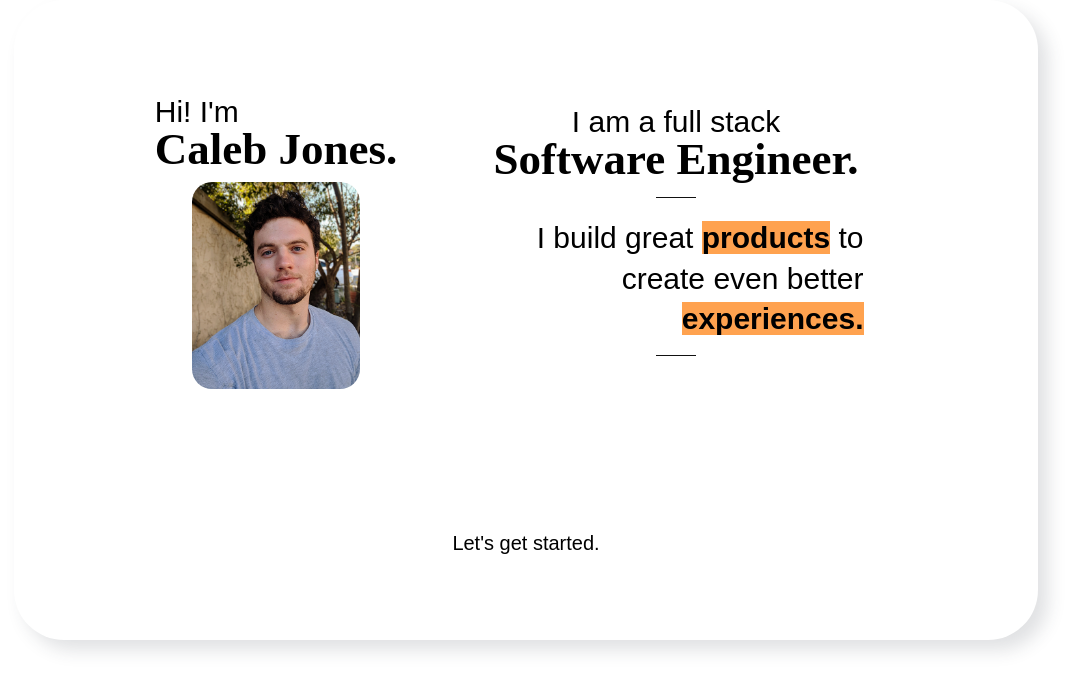
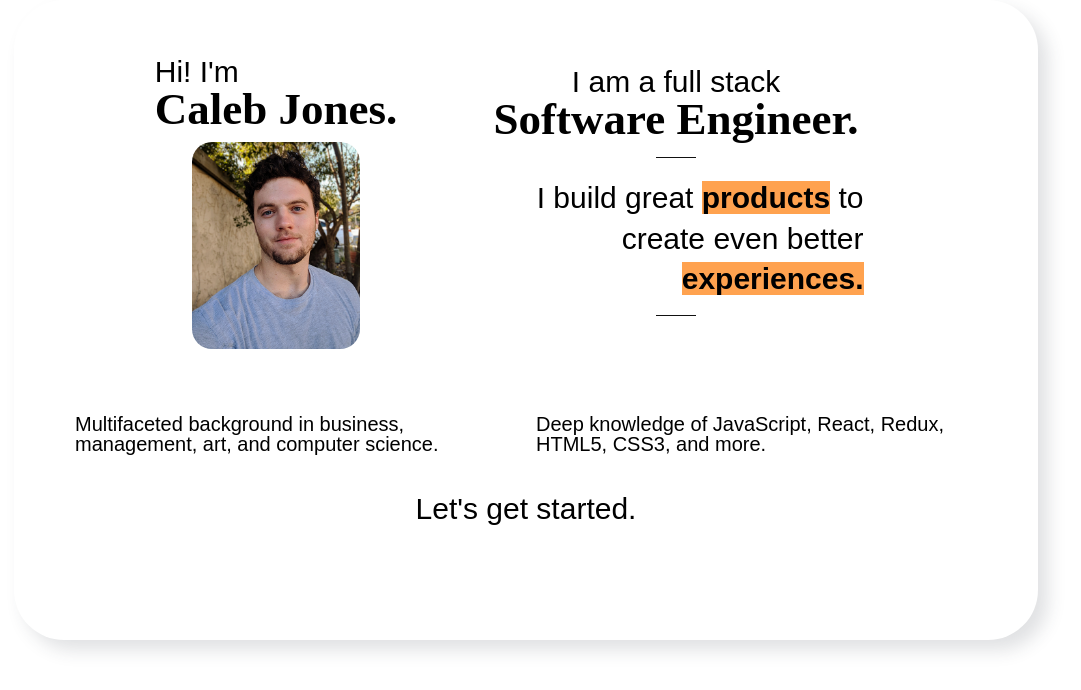
Before and after one commit to calebjo/portfolio-site, a Next.js app: page /components/home_section in a window 1280 px wide. Shown: the top 690 px of the page, without its empty margins (114-1195 px from the left). Built offline with nearby package versions, Linux system fonts and the light colour scheme.

Commit message:
Add scroll background effect to top nav

```diff
--- a/pages/components/home_section.jsx
+++ b/pages/components/home_section.jsx
@@ -39,6 +39,14 @@ export default class HomeSection extends React.Component {
                         </div>
                     </div>
                     <div className="home__lower">
+                        <div className="home__lower-copy">
+                            <div className="home__copy-left">
+                                Multifaceted background in business, management, art, and computer science.
+                            </div>
+                            <div className="home__copy-right">
+                                Deep knowledge of JavaScript, React, Redux, HTML5, CSS3, and more.
+                            </div>
+                        </div>
                         <div className="home__continue">
                             <p>Let's get started.</p>
                         </div>
--- a/styles/Home.module.css
+++ b/styles/Home.module.css
@@ -90,6 +90,7 @@
     top: 0;
     font-size: 4rem;
     height: 8rem;
+    transition: 0.2s all ease-out;
 }
 
 .topnav > div {
--- a/styles/home.scss
+++ b/styles/home.scss
@@ -1,3 +1,10 @@
+.scrolled {
+    background: rgb(255, 173, 91);
+    // background: linear-gradient(180deg, rgba(241,161,79,1) 30%, rgba(232,171,82,0) 100%);
+    box-shadow: 0 4px 6px rgba(0, 0, 0, 0.15);
+    transition: 0.2s all ease-out;
+}
+
 .home__container {
     display: flex;
     justify-content: center;
@@ -14,6 +21,7 @@
     flex-direction: column;
     width: 90%;
     height: 85%;
+    min-height: 550px;
     background: rgba(255, 255, 255, 0.25);
     backdrop-filter: blur(6px);
     border: solid 2px transparent;
@@ -104,9 +112,26 @@
 
 .home__lower {
     display: flex;
+    flex-direction: column;
+    align-items: center;
+    margin-top: 1vw;
+    min-height: 30%;
+    font-size: clamp(2rem, 2.5vw, 3rem);
+}
+
+.home__lower-copy {
+    display: none;
     justify-content: center;
-    margin-top: 1vw;
     font-size: clamp(1.5rem, 2.5vw, 2rem);
+}
+
+.home__lower-copy > div {
+    max-width: 45%;
+    margin: 0 1rem;
+}
+
+.home__continue {
+    margin-top: 1rem;
 }
 
 .guide__container {
@@ -163,4 +188,11 @@
         text-align: right;
     }
 
+    .home__lower-copy {
+        display: flex;
+    }
+
+    .home__continue {
+        margin-top: 4rem;
+    }
 }
--- a/styles/projects.scss
+++ b/styles/projects.scss
@@ -12,7 +12,7 @@
     align-items: center;
     width: 20rem;
     height: 6rem;
-    margin-top: 4rem;
+    margin-top: 6rem;
     background: #ffa24f;
     border-left: 8px solid #222;
     border-right: 8px solid #222;
@@ -179,5 +179,7 @@
         left: 10vw;
     }
 
-
+    .projects__header {
+        margin-top: 8rem;
+    }
 }
```
Also changed, not shown: pages/components/topNav.jsx (+8 -2 lines), pages/index.js (+8 -1 lines).
